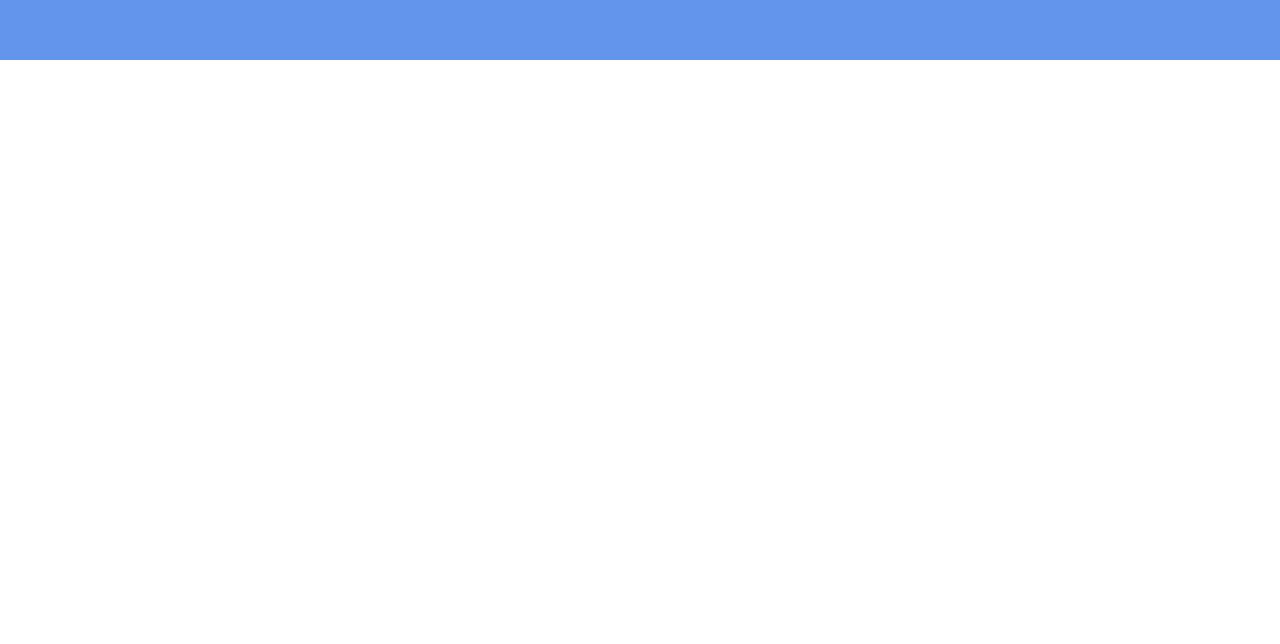
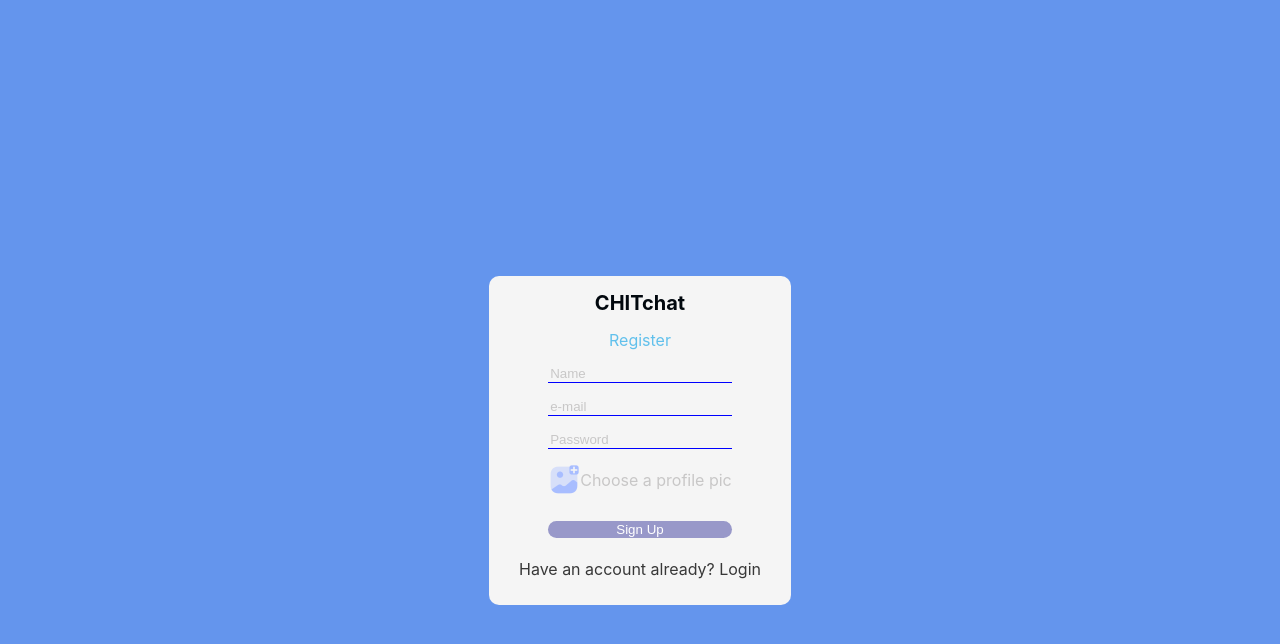
Before and after one commit to roop-sagar/project_0212, a React (Create React App) app in the folder frontend/: page / in a window 1280 px wide. Shown: the part 760-1404 px from the top of the page. Before the commit the page ends 820 px from the top, so only its background shows below. Built offline with nearby package versions, Linux system fonts and the light colour scheme.

Commit message:
Update App.js

```diff
--- a/frontend/src/App.js
+++ b/frontend/src/App.js
@@ -1,10 +1,12 @@
 import './App.css';
 import Login from './components/Login';
+import Register from './components/Register';
 
 function App() {
   return (
-    <div>hello
+    <div>
     <Login/>
+    <Register/>
     </div>
 
   );
```
